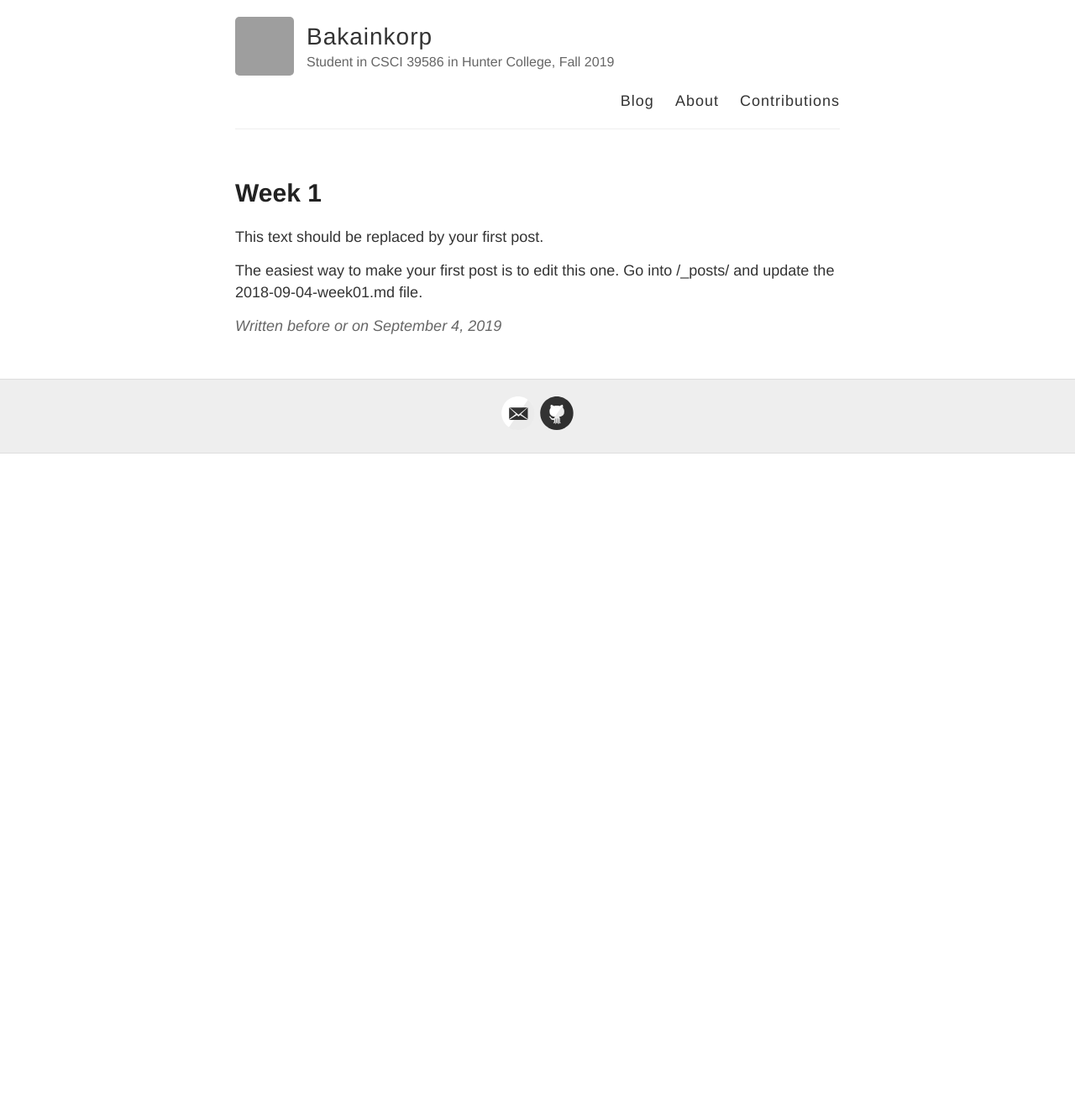
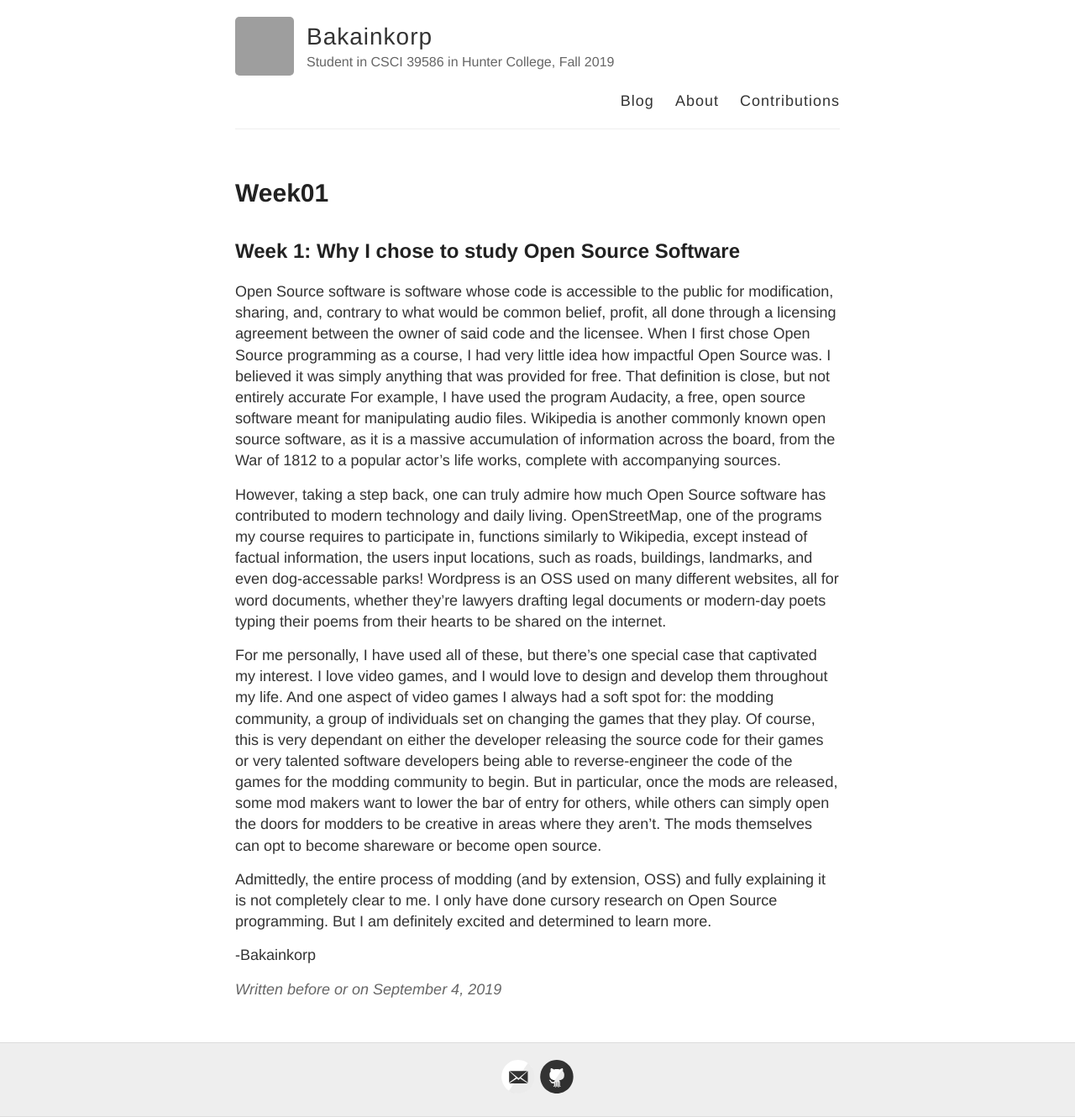
Before and after one commit to hunter-college-ossd-fall-2019/Bakainkorp-weekly, a Jekyll site: the page built from _posts/2019-09-04-week01.md, in a window 1280 px wide. Shown: the whole page at 84% size. Built offline with Jekyll 4.4.1, drawn with Linux system fonts in a browser that asks for light colours; our own code applies the rules of GitHub Pages for plain Markdown files; before the commit the page ends 900 px from its top, so only the background shows below that; grey boxes are pictures that could not be loaded.

Commit message:
Update 2019-09-04-week01.md

```diff
--- a/_posts/2019-09-04-week01.md
+++ b/_posts/2019-09-04-week01.md
@@ -1,10 +1,12 @@
----
-layout: post
-title: Week 1
----
+Week 1: Why I chose to study Open Source Software
+-
 
+Open Source software is software whose code is accessible to the public for modification, sharing, and, contrary to what would be common belief, profit, all done through a licensing agreement between the owner of said code and the licensee. When I first chose Open Source programming as a course, I had very little idea how impactful Open Source was. I believed it was simply anything that was provided for free. That definition is close, but not entirely accurate For example, I have used the program Audacity, a free, open source software meant for manipulating audio files. Wikipedia is another commonly known open source software, as it is a massive accumulation of information across the board, from the War of 1812 to a popular actor's life works, complete with accompanying sources.
 
-This text should be replaced by your first post.
+However, taking a step back, one can truly admire how much Open Source software has contributed to modern technology and daily living. OpenStreetMap, one of the programs my course requires to participate in, functions similarly to Wikipedia, except instead of factual information, the users input locations, such as roads, buildings, landmarks, and even dog-accessable parks! Wordpress is an OSS used on many different websites, all for word documents, whether they're lawyers drafting legal documents or modern-day poets typing their poems from their hearts to be shared on the internet.
 
-The easiest way to make your first post is to edit this one.
-Go into /_posts/ and update the 2018-09-04-week01.md file.
+For me personally, I have used all of these, but there's one special case that captivated my interest. I love video games, and I would love to design and develop them throughout my life. And one aspect of video games I always had a soft spot for: the modding community, a group of individuals set on changing the games that they play. Of course, this is very dependant on either the developer releasing the source code for their games or very talented software developers being able to reverse-engineer the code of the games for the modding community to begin. But in particular, once the mods are released, some mod makers want to lower the bar of entry for others, while others can simply open the doors for modders to be creative in areas where they aren't. The mods themselves can opt to become shareware or become open source.
+
+Admittedly, the entire process of modding (and by extension, OSS) and fully explaining it is not completely clear to me. I only have done cursory research on Open Source programming. But I am definitely excited and determined to learn more.
+
+-Bakainkorp
```
